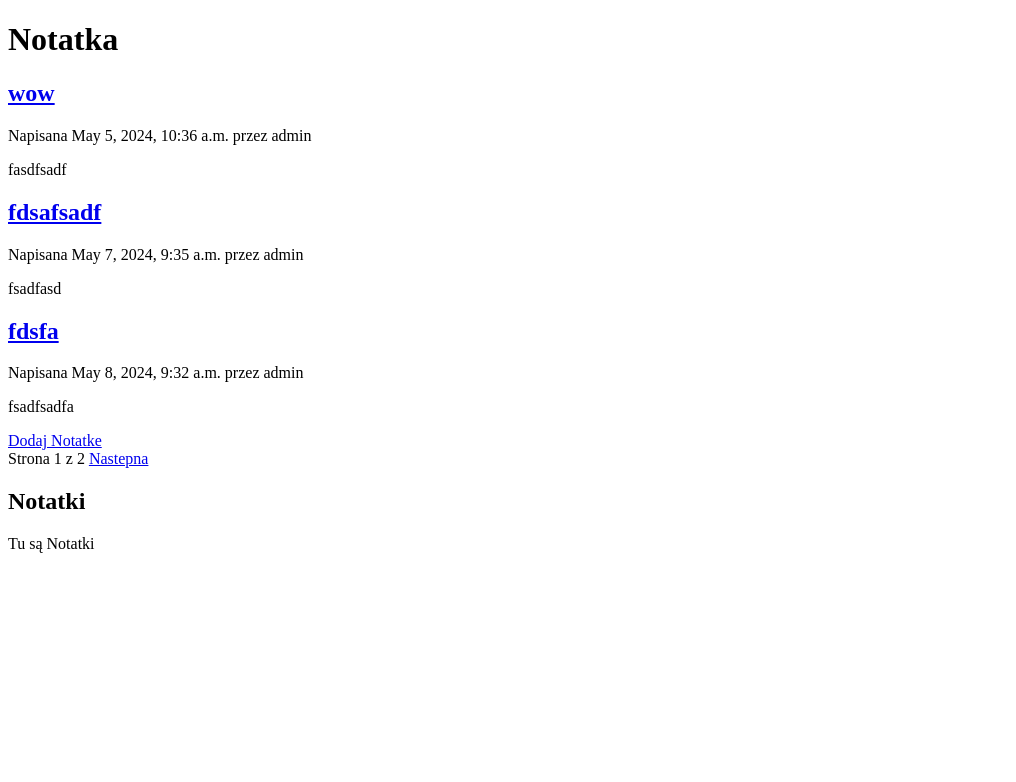
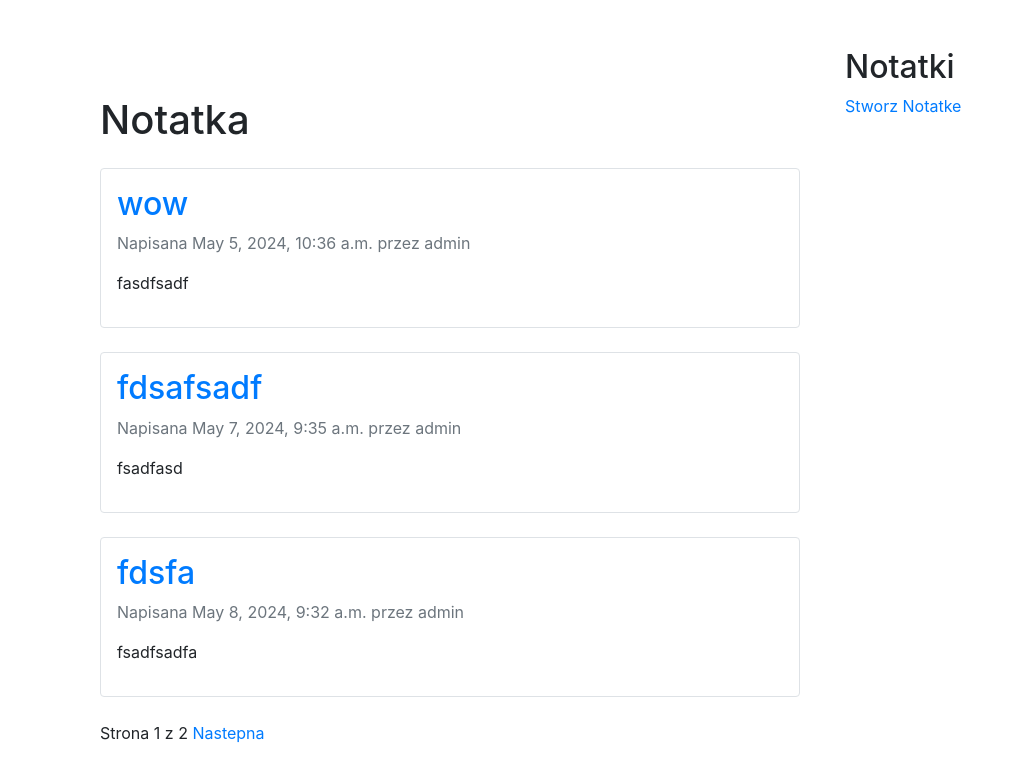
Before and after one commit to MrFajFel/Projekt, a Django app: page /note/ in a window 1280 px wide. Shown: the top 782 px of the page, without its empty margins (0-1016 px from the left). Run offline with Django 5.2, Linux system fonts and the light colour scheme; data comes from the database, SQL or seed files in the repository; both versions use the stored data as it was after the commit; some libraries are stand-ins or nearby versions.

Commit message:
wy robicie css.a :)

```diff
--- a/aplikacja/templates/base.html
+++ b/aplikacja/templates/base.html
@@ -3,18 +3,26 @@
 <html lang="pl-PL">
 <head>
     <meta charset="UTF-8">
+    <meta name="viewport" content="width=device-width, initial-scale=1, shrink-to-fit=no">
     <title>{% block title %}{% endblock %}</title>
-<link href="{% static "css/blog.css" %}" rel="stylesheet">
+    <link href="{% static 'css/blog.css' %}" rel="stylesheet">
+    <link href="https://stackpath.bootstrapcdn.com/bootstrap/4.5.2/css/bootstrap.min.css" rel="stylesheet">
 </head>
 <body>
-    <div id="content">
-        {% block content %}
-        {% endblock %}
+    <div class="container mt-5">
+        <div class="row">
+            <div id="content" class="col-md-8">
+                {% block content %}
+                {% endblock %}
+            </div>
+            <div id="sidebar" class="col-md-4">
+                <h2>Notatki</h2>
+                <a href="/note/create">Stworz Notatke</a>
+            </div>
+        </div>
     </div>
-<div id="sidebar">
-    <h2>Notatki</h2>
-    <p>Tu są Notatki</p>
-
-</div>
+    <script src="https://code.jquery.com/jquery-3.5.1.slim.min.js"></script>
+    <script src="https://cdn.jsdelivr.net/npm/@popperjs/core@2.9.3/dist/umd/popper.min.js"></script>
+    <script src="https://stackpath.bootstrapcdn.com/bootstrap/4.5.2/js/bootstrap.min.js"></script>
 </body>
 </html>
--- a/aplikacja/templates/post/detail.html
+++ b/aplikacja/templates/post/detail.html
@@ -1,10 +1,12 @@
 {% extends "base.html" %}
-{% block title %} {{ note.title }} {% endblock %}
+{% block title %} {{ note.title }}  {% endblock %}
 
 {% block content %}
-<h1>{{ note.title }}</h1>
+<h1>{{ note.title }} </h1>
 <p class="date">
     Napisany {{ note.publish }} przez {{ note.author }}
 </p>
+
+{#    <a href="edit/<int:note_id>">Edytuj Notatke</a>#}
 {{ note.body|linebreaks }}
 {% endblock %}
--- a/aplikacja/templates/post/list.html
+++ b/aplikacja/templates/post/list.html
@@ -1,21 +1,28 @@
 {% extends "base.html" %}
+{% load static %}
+<link href="{% static 'css/blog.css' %}" rel="stylesheet">
 
 {% block title %}Notatki{% endblock %}
 {% block content %}
-    <h1>Notatka </h1>
+    <div class="container">
+        <h1 class="mt-5">Notatka</h1>
         {% for note in notes %}
+            <div class="note my-4 p-3 border rounded">
                 <h2>
-        <a href="{{ note.get_absolute_url }}">
+                    <a href="{{ note.get_absolute_url }}" class="text-decoration-none text-primary">
                         {{ note.title }}
-        </a></h2>
-        <p class="date">
+                    </a>
+                </h2>
+                <p class="date text-muted">
                     Napisana {{ note.publish }} przez {{ note.author }}
                 </p>
+                <div class="note-body">
                     {{ note.body|truncatewords:30|linebreaks }}
+                </div>
+            </div>
         {% endfor %}
-{#    Jakis lany wyglaad do tego guzzika bedzie git #}
-    <a href="create">Dodaj Notatke</a>
-
+        <nav aria-label="Page navigation">
             {% include "pagination.html" with page=page_obj %}
-
+        </nav>
+    </div>
 {% endblock %}
--- a/aplikacja/urls.py
+++ b/aplikacja/urls.py
@@ -15,4 +15,5 @@ urlpatterns = [
          views.note_detail,
          name='note_detail'),
     path('create/', views.create_note, name='create'),
+    # path('edit/<int:note_id>', views.edit_note, name='edit_note'),
 ]
--- a/aplikacja/views.py
+++ b/aplikacja/views.py
@@ -23,7 +23,7 @@ def note_detail(request, year, month, day):
                              status='published',
                              publish__year=year,
                              publish__month=month,
-                             publish__day=day)
+                             publish__day=day,)
     return render(request, "post/detail.html",
                   {'note': note,})
 def create_note(request):
@@ -38,3 +38,16 @@ def create_note(request):
     else:
         form = NotatkaForm()
     return render(request, 'Strony/create.html', {'form': form})
+
+
+def edit_note(request, noteid):
+    note = get_object_or_404(Notatka, pk=noteid)
+    if request.method == 'POST':
+        form = NotatkaForm(request.POST, instance=note)
+        if form.is_valid():
+            form.save()
+            return redirect('aplikacja:note_detail', year=note.created.year, month=note.created.strftime('%m'),
+                            day=note.created.strftime('%d'))
+    else:
+        form = NotatkaForm(instance=note)
+    return render(request, 'Strony/edit.html', {'form': form})
```
Also changed, not shown: aplikacja/templates/Strony/edit.html (+13 -0 lines), db.sqlite3. Lines whose indentation alone changed are shown as unchanged.
